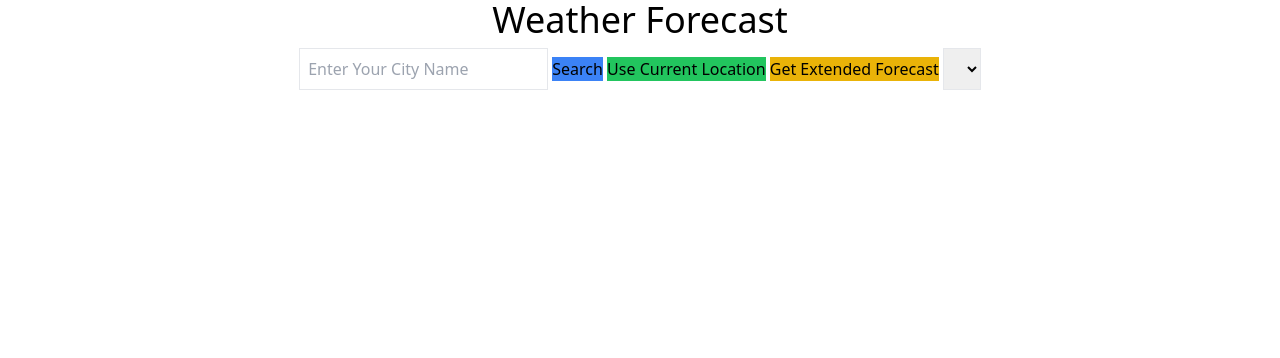
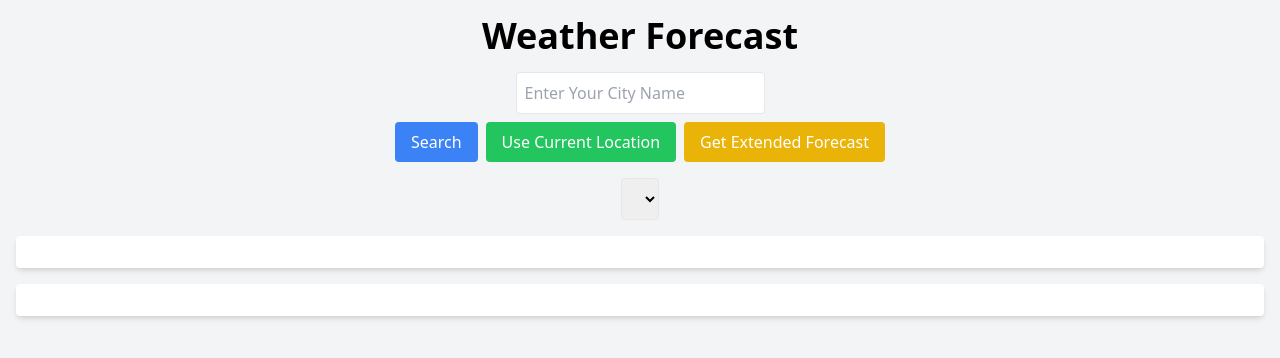
Before and after one commit to priyanshu0125/Weather_forecast-Website, a website: page index.html in a window 1280 px wide. Drawn offline with Linux system fonts and the light colour scheme.

Commit message:
major ui changes

```diff
--- a/index.html
+++ b/index.html
@@ -6,16 +6,20 @@
     <link rel="stylesheet" href="output.css">
     <title>Weather Forecast</title>
 </head>
-<body>
-    <div class="text-center">
-        <h1 class="text-4xl">Weather Forecast</h1>
-        <input type="text" id="cityInput" class="border p-2" placeholder="Enter Your City Name">
-        <button id="searchBtn" class="bg-blue-500">Search</button>
-        <button id="currentLocationBtn" class="bg-green-500">Use Current Location</button>
-        <button id="extendedForecastBtn" class="bg-yellow-500">Get Extended Forecast</button>
-        <select id="recentCitiesDropdown" class="border p-2 mt-2"></select>
-        <div id="weatherData" class="mt-4"></div>
-        <div id="extendedForecast" class="mt-4"></div>
+<body class="bg-gray-100">
+    <div class="container mx-auto p-4">
+        <div class="text-center">
+            <h1 class="text-4xl font-bold mb-4">Weather Forecast</h1>
+            <input type="text" id="cityInput" class="border p-2 rounded mb-2" placeholder="Enter Your City Name">
+            <div class="flex justify-center space-x-2 mb-4">
+                <button id="searchBtn" class="bg-blue-500 text-white px-4 py-2 rounded">Search</button>
+                <button id="currentLocationBtn" class="bg-green-500 text-white px-4 py-2 rounded">Use Current Location</button>
+                <button id="extendedForecastBtn" class="bg-yellow-500 text-white px-4 py-2 rounded">Get Extended Forecast</button>
+            </div>
+            <select id="recentCitiesDropdown" class="border p-2 rounded mb-4"></select>
+            <div id="weatherData" class="bg-white p-4 rounded shadow-md mb-4"></div>
+            <div id="extendedForecast" class="bg-white p-4 rounded shadow-md"></div>
+        </div>
     </div>
     <script src="script.js"></script>
 </body>
--- a/script.js
+++ b/script.js
@@ -29,7 +29,7 @@ function displayWeather(weather) {
     const weatherDiv = document.getElementById('weatherData');
     weatherDiv.innerHTML = `
         <h2 class="text-2xl font-bold">${weather.location.name}</h2>
-        <img src="${weather.current.condition.icon}" alt="${weather.current.condition.text}">
+        <img src="${weather.current.condition.icon}" alt="${weather.current.condition.text}" class="mx-auto">
         <p>Temperature: ${weather.current.temp_c}°C</p>
         <p>Humidity: ${weather.current.humidity}%</p>
         <p>Wind Speed: ${weather.current.wind_kph} kph</p>
```
Also changed, not shown: output.css.
